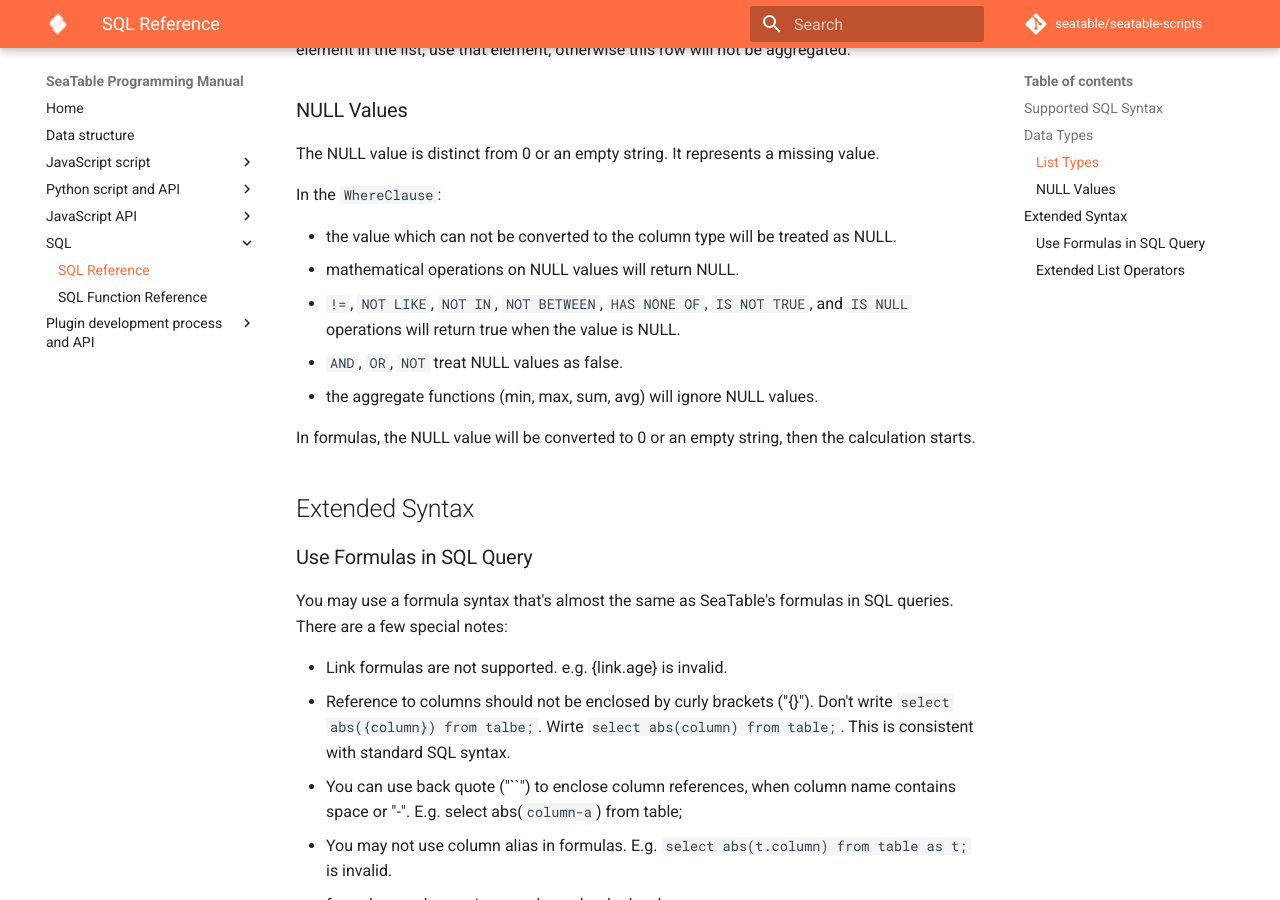
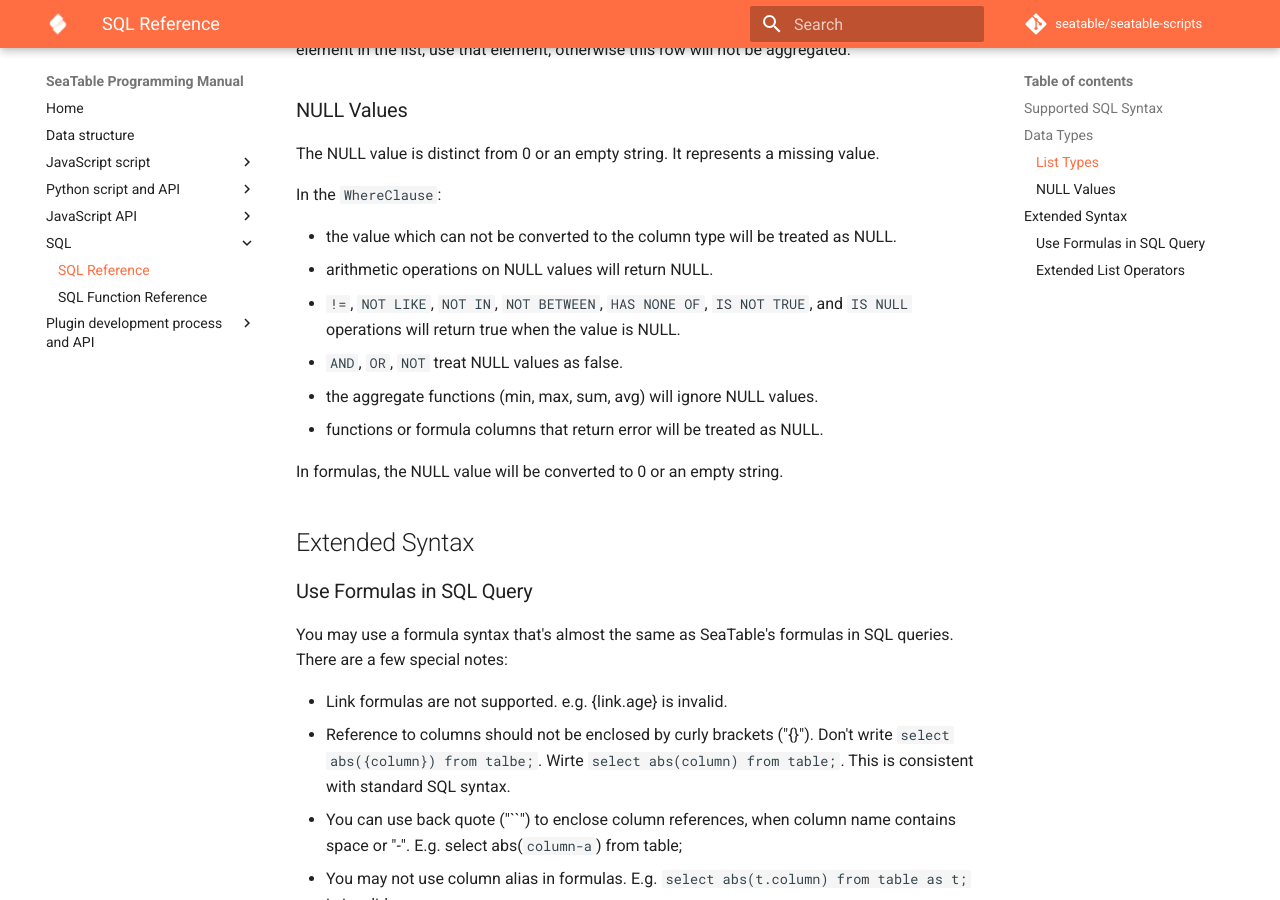
Before and after one commit to seatable/seatable-scripts, an MkDocs documentation site: the page built from manual/python/sql.md, in a window 1280 px wide and 900 px high, scrolled down 6463 px. Built offline with MkDocs 1.6.1 and Material for MkDocs 9.7.7, drawn with Linux system fonts in a browser that asks for light colours; comment, search, counter and statistics services are not loaded.

Commit message:
Improve documents

```diff
--- a/manual/python/sql.md
+++ b/manual/python/sql.md
@@ -123,12 +123,13 @@ The NULL value is distinct from 0 or an empty string. It represents a missing va
 In the `WhereClause`:
 
 * the value which can not be converted to the column type will be treated as NULL.
-* mathematical operations on NULL values will return NULL.
+* arithmetic operations on NULL values will return NULL.
 * `!=`, `NOT LIKE`, `NOT IN`, `NOT BETWEEN`, `HAS NONE OF`, `IS NOT TRUE`, and `IS NULL` operations will return true when the value is NULL.
 * `AND`, `OR`, `NOT` treat NULL values as false.
 * the aggregate functions (min, max, sum, avg) will ignore NULL values.
+* functions or formula columns that return error will be treated as NULL.
 
-In formulas, the NULL value will be converted to 0 or an empty string, then the calculation starts.
+In formulas, the NULL value will be converted to 0 or an empty string.
 
 ## Extended Syntax
 
```
